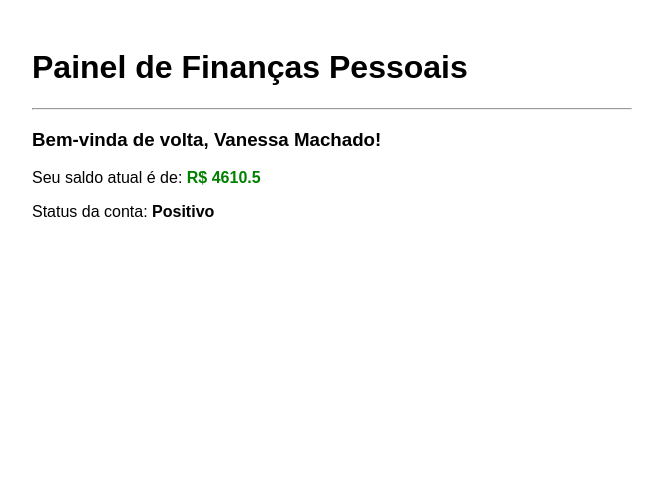
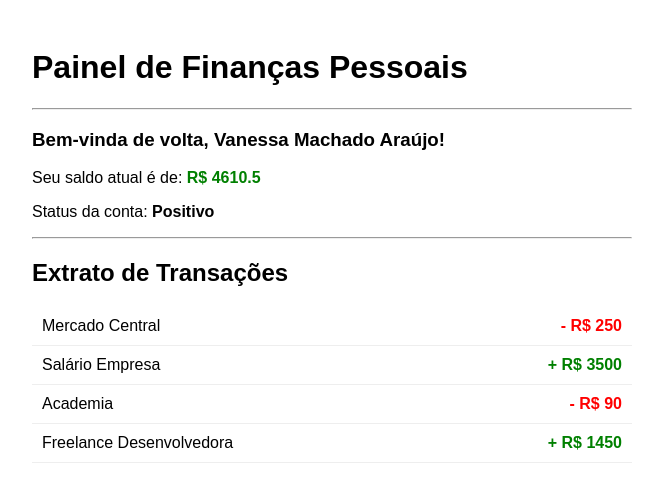
Before and after one commit to dev-VanessaMachado/financas-app, an Angular app in the folder financas-front/: page / in a window 1280 px wide. Shown: the top 502 px of the page, without its empty margins (308-971 px from the left). Built offline with nearby package versions, Linux system fonts and the light colour scheme.

Commit message:
feat: adiciona listagem dinamica de extrato com ngFor

```diff
--- a/financas-front/src/app/app.component.html
+++ b/financas-front/src/app/app.component.html
@@ -14,4 +14,20 @@
 
   <p>Status da conta: <strong>{{ resumoSaldo.saldoAtual >= 0 ? 'Positivo' : 'Negativo' }}</strong></p>
 
+  <hr>
+
+  <h2>Extrato de Transações</h2>
+
+  <ul style="list-style-type: none; padding: 0;">
+    <li *ngFor="let t of transacoes" style="padding: 10px; border-bottom: 1px solid #eee; display: flex; justify-content: space-between;">
+
+      <span>{{ t.descricao }}</span>
+
+      <strong [style.color]="t.tipo === 'RECEITA' ? 'green' : 'red'">
+        {{ t.tipo === 'RECEITA' ? '+' : '-' }} R$ {{ t.valor }}
+      </strong>
+
+    </li>
+  </ul>
+
 </div>
--- a/financas-front/src/app/app.component.ts
+++ b/financas-front/src/app/app.component.ts
@@ -17,8 +17,19 @@ export class AppComponent {
   // Um objeto estruturado para simular os dados consolidados do usuário.
   // No TypeScript, objetos usam a estrutura de chave: valor entre chaves {}.
   resumoSaldo = {
-    usuario: 'Vanessa Machado',
+    usuario: 'Vanessa Machado Araújo',
     saldoAtual: 4610.50,
     status: 'Positivo'
   };
+
+  /*
+  * Array (Lista) de Objetos de Transações.
+  * Cada item possui um id, uma descrição, um valor numérico e o tipo.
+  */
+  transacoes = [
+    { id: 1, descricao: 'Mercado Central', valor: 250.00, tipo: 'DESPESA' },
+    { id: 2, descricao: 'Salário Empresa', valor: 3500.00, tipo: 'RECEITA' },
+    { id: 3, descricao: 'Academia', valor: 90.00, tipo: 'DESPESA' },
+    { id: 4, descricao: 'Freelance Desenvolvedora', valor: 1450.00, tipo: 'RECEITA' }
+  ];
 }
```
